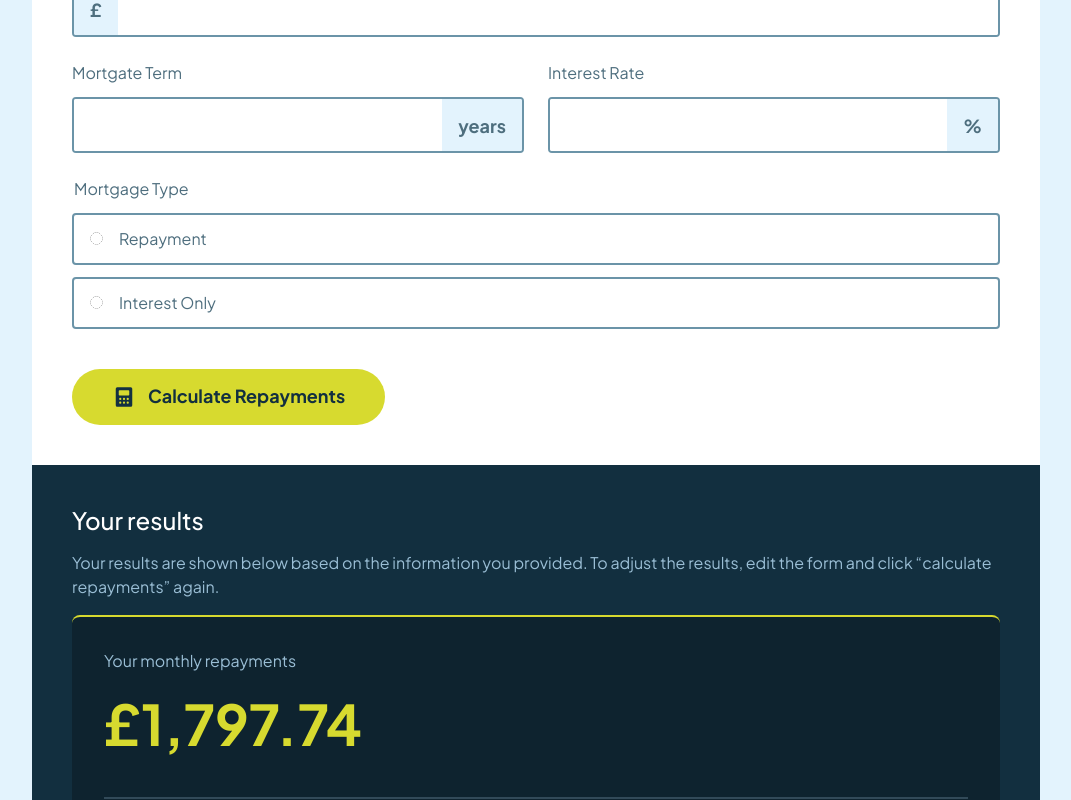
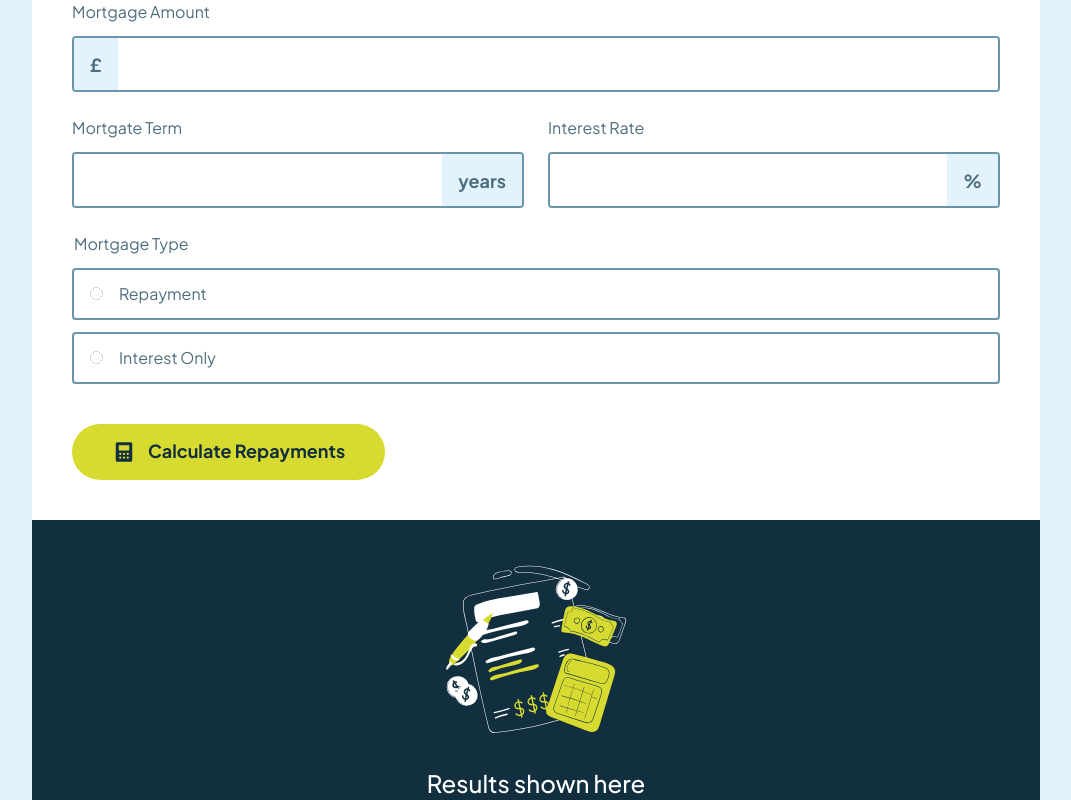
Before and after one commit to dlemvigh/frontend-mentor-mortgage-replayment-calculator, a React (Vite) app: page / in a window 1280 px wide. Shown: the top 800 px of the page, without its empty margins (104-1175 px from the left). Built offline with nearby package versions, Linux system fonts and the light colour scheme.

Commit message:
Calculate mortgage payments

```diff
--- a/src/components/MortgageCalculator/MortgageCalculator.tsx
+++ b/src/components/MortgageCalculator/MortgageCalculator.tsx
@@ -1,12 +1,40 @@
-import "./MortgageCalculator.css"
+import { useCallback, useState } from "react"
+
+import { calculatePayment } from "../../lib/mortgage-payment-calculator"
 import { MortgageForm } from "./MortgageForm"
 import { MortgageResult } from "./MortgageResult"
 
+import "./MortgageCalculator.css"
+
+type CalculationState = {
+    hasResult: boolean
+    monthlyPayment?: number
+    totalPayment?: number
+}
+
 export function MortgageCalculator() {
+
+    const [calculation, setCalculation] = useState<CalculationState>({ hasResult: false })
+
+    const handleCalculateMortgage = useCallback((principal: number, interestRate: number, term: number, type: "repayment" | "interest-only") => {
+        const monthlyPayment = calculatePayment(principal, interestRate, term, type)
+        const totalPayment = monthlyPayment * term * 12
+
+        setCalculation({ hasResult: true, monthlyPayment, totalPayment })
+    }, [])
+
+    const handleClear = useCallback(() => {
+        setCalculation({ hasResult: false })
+    }, [])
+
     return (
         <div className="mortgage-calculator">
-            <MortgageForm />
-            <MortgageResult hasResult monthlyPayment={1797.74} totalPayment={539322.94}/>
+            <MortgageForm onCalculateMortgage={handleCalculateMortgage} onClear={handleClear} />
+            <MortgageResult
+                hasResult={calculation.hasResult}
+                monthlyPayment={calculation?.monthlyPayment}
+                totalPayment={calculation?.totalPayment}
+            />
         </div>
     )
 }
--- a/src/components/MortgageCalculator/MortgageForm.tsx
+++ b/src/components/MortgageCalculator/MortgageForm.tsx
@@ -1,16 +1,33 @@
+import { useCallback } from "react";
 import iconCalculatorUrl from "../../assets/images/icon-calculator.svg";
 import { Button } from "../Form/Button";
 
 import "./MortgageForm.css"
 
+interface MortgageFormProps {
+    onCalculateMortgage: (principal: number, interestRate: number, term: number, type: "repayment" | "interest-only") => void
+    onClear: () => void
+}
 
-export function MortgageForm() {
+export function MortgageForm({ onCalculateMortgage, onClear }: MortgageFormProps) {
+
+    const handleSubmit = useCallback((event: React.FormEvent<HTMLFormElement>) => {
+        event.preventDefault()
+
+        const form = event.currentTarget
+        const principal = Number(form.amount.value)
+        const interestRate = Number(form.interest.value)
+        const term = Number(form.years.value)
+        const type = form.type.value as "repayment" | "interest-only"
+
+        onCalculateMortgage(principal, interestRate, term, type)
+    }, [onCalculateMortgage])
 
     return (
-        <form className="form">
+        <form className="form" onSubmit={handleSubmit}>
             <div className="form-title-bar">
                 <h1>Mortgage Calculator</h1>
-                <button type="reset" className="reset-btn">Clear All</button>
+                <button type="reset" className="reset-btn" onClick={onClear}>Clear All</button>
             </div>
 
             <div className="form-fields">
--- a/src/components/MortgageCalculator/MortgageResult.tsx
+++ b/src/components/MortgageCalculator/MortgageResult.tsx
@@ -2,13 +2,9 @@ import "./MortgageResult.css"
 import resultEmptyUrl from "../../assets/images/illustration-empty.svg"
 
 type MortgageResultProps = {
-    hasResult: true;
-    monthlyPayment: number;
-    totalPayment: number;
-} | {
-    hasResult: false;
-    monthlyPayment: undefined;
-    totalPayment: undefined;
+    hasResult: boolean;
+    monthlyPayment?: number;
+    totalPayment?: number;
 }
 
 const numberFormatter = new Intl.NumberFormat("en-GB", {
--- /dev/null
+++ b/src/lib/mortgage-payment-calculator.ts
@@ -0,0 +1,21 @@
+export function calculateAnnuityPayment(principal: number, interestRate: number, term: number) {
+    const monthlyInterestRate = interestRate / 12 / 100
+    const numberOfPayments = term * 12
+    const annuityCoefficient = monthlyInterestRate / (1 - Math.pow(1 + monthlyInterestRate, -numberOfPayments))
+    return principal * annuityCoefficient
+}
+
+export function calculateInterestOnlyPayment(principal: number, interestRate: number) {
+    return principal * interestRate / 12 / 100
+}
+
+export function calculatePayment(principal: number, interestRate: number, term: number, type: "repayment" | "interest-only") {
+    switch (type) {
+        case "repayment":
+            return calculateAnnuityPayment(principal, interestRate, term)
+        case "interest-only":
+            return calculateInterestOnlyPayment(principal, interestRate)
+        default:
+            throw new Error("Invalid mortgage type")
+    }
+}
```
